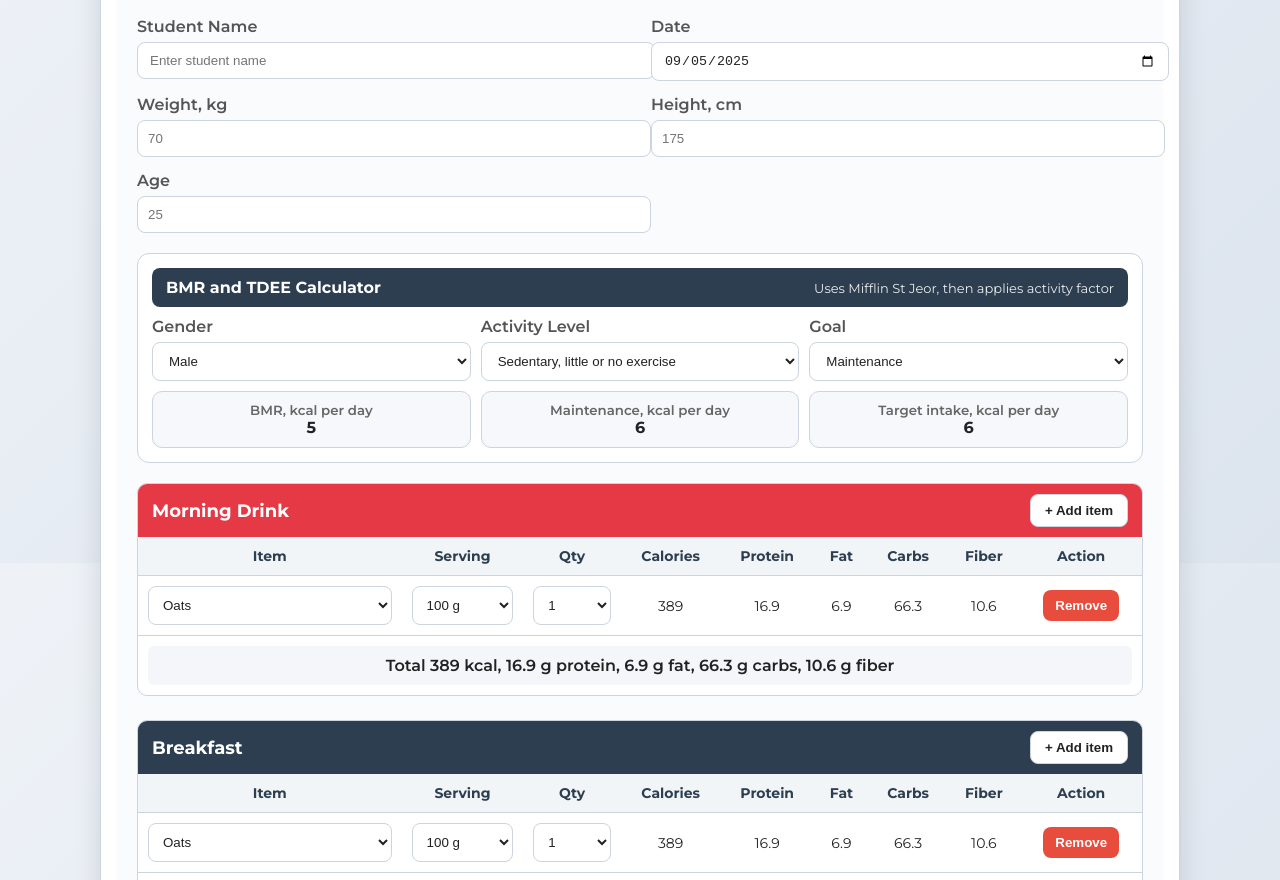
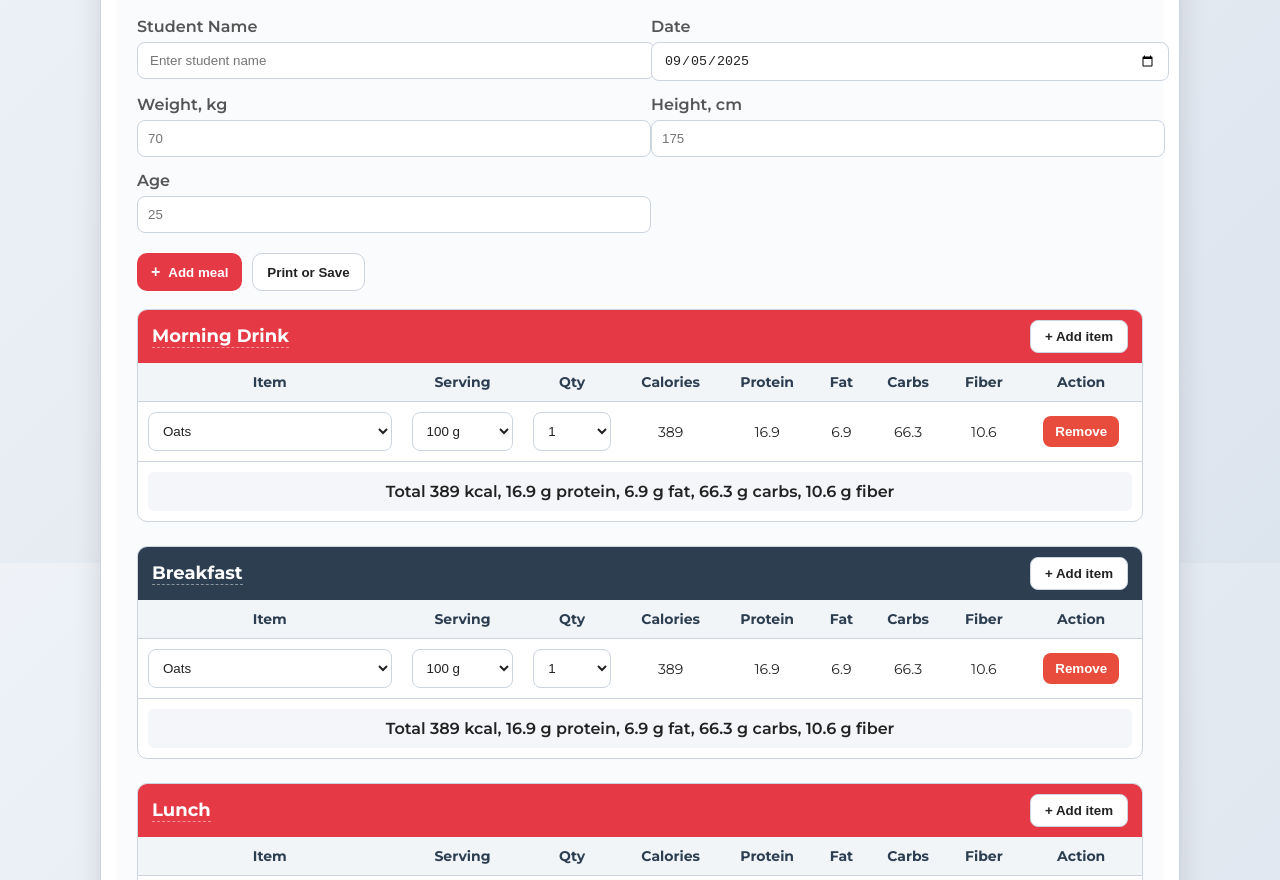
Before and after one commit to malikshahid17/diet-plan, a plain HTML site: page index.html in a window 1280 px wide. Shown: the part 237-1117 px from the top of the page. Drawn offline with Linux system fonts and the light colour scheme.

Commit message:
Update index.html

```diff
--- a/index.html
+++ b/index.html
@@ -15,8 +15,8 @@
       --ink:#222;
       --ink-soft:#555;
 
-      --red:#e63946;
-      --slate:#2c3e50;
+      --red:#e63946;     /* brand red */
+      --slate:#2c3e50;   /* deep slate */
     }
 
     html,body{height:100%;}
@@ -27,6 +27,8 @@
       color:var(--ink);
       -webkit-font-smoothing:antialiased;
       -moz-osx-font-smoothing:grayscale;
+      -webkit-print-color-adjust: exact;
+      print-color-adjust: exact;
     }
 
     main#printable{max-width:1080px;margin:28px auto;padding:18px;}
@@ -59,6 +61,7 @@
     .tagline{margin:0;font-weight:600;font-size:14px;color:var(--red);letter-spacing:.4px;}
     .nutri-banner{
       padding:8px 12px;background:var(--slate);color:#fff;font-size:14px;font-weight:600;border-radius:6px;display:inline-block;
+      -webkit-print-color-adjust: exact; print-color-adjust: exact;
     }
     .nutri-banner span{font-weight:700;color:#ffe082;}
     .nutri-banner .phone{margin-left:12px;font-style:italic;font-weight:500;color:#f9dede;}
@@ -76,39 +79,27 @@
       padding:10px 12px;border-radius:8px;border:1px solid var(--line);background:#fff;color:var(--ink);
     }
 
-    /* BMR card */
-    .bmr-card{
+    .toolbar{
+      display:flex;gap:10px;flex-wrap:wrap;margin:4px 0 16px;
+    }
+    .btn{
+      background:#fff;color:var(--ink);
       border:1px solid var(--line);
-      border-radius:12px;
-      background:#fff;
-      padding:14px;
-      margin:6px 0 20px;
+      padding:10px 14px;border-radius:10px;cursor:pointer;font-weight:800;
     }
-    .bmr-head{
-      display:flex;align-items:center;justify-content:space-between;gap:10px;
-      background:var(--slate);color:#fff;padding:10px 14px;border-radius:8px;margin-bottom:10px;
-    }
-    .bmr-grid{
-      display:grid;
-      grid-template-columns: repeat(3, minmax(160px, 1fr));
-      gap:10px;
-    }
-    .bmr-stats{
-      display:grid;
-      grid-template-columns: repeat(3, minmax(120px, 1fr));
-      gap:10px;
-      margin-top:10px;
-    }
-    .stat{
-      background:#f6f8fb;border:1px solid var(--line);border-radius:10px;padding:10px;text-align:center;font-weight:700;
-    }
-    .stat small{display:block;font-weight:600;color:#666;}
+    .btn.primary{background:var(--red);color:#fff;border:none;}
+    .btn.icon{display:inline-flex;align-items:center;gap:8px;}
+    .btn .plus{font-weight:900;font-size:16px}
 
     /* sections */
     .section{margin:18px 0 24px;border:1px solid var(--line);border-radius:10px;overflow:hidden;background:#fff;}
     .section-header{
       display:flex;align-items:center;justify-content:space-between;gap:10px;
       padding:10px 14px;color:#fff;flex-wrap:wrap;
+      -webkit-print-color-adjust: exact; print-color-adjust: exact;
+    }
+    .section-title[contenteditable="true"]{
+      outline:none;border-bottom:1px dashed rgba(255,255,255,.45);
     }
     .section-header h3{margin:0;font-size:18px;}
     .add-btn{
@@ -126,7 +117,7 @@
     th{background:#f2f5f8;color:var(--slate);}
     .totals{margin:10px;padding:10px;text-align:center;font-weight:600;background:#f4f6f9;border-radius:6px;}
 
-    /* controls */
+    /* controls inside rows */
     select, input[type="number"], input[type="text"].custom-name, input[type="number"].custom-macro{
       width:100%;padding:10px;border:1px solid var(--line);border-radius:8px;background:#fff;color:var(--ink);
     }
@@ -142,20 +133,20 @@
     .controls{margin-top:10px;}
     .print-btn{background:var(--red);color:#fff;border:none;padding:12px 20px;border-radius:8px;cursor:pointer;font-weight:800;}
 
-    /* print only planner */
+    /* print only planner, keep colors */
     @page{size:A4;margin:10mm;}
     @media print{
+      *{-webkit-print-color-adjust: exact; print-color-adjust: exact;}
       body *{visibility:hidden;}
       #printable,#printable *{visibility:visible;}
       #printable{position:absolute;left:0;top:0;width:190mm;}
-      .add-btn,.remove-btn{display:none;}
+      .add-btn,.remove-btn,.btn{display:none !important;}
       .table-wrap{overflow:visible;}
     }
 
     /* mobile tweaks */
     @media (max-width: 900px){
-      .bmr-grid{grid-template-columns: repeat(2, minmax(160px, 1fr));}
-      .bmr-stats{grid-template-columns: repeat(2, minmax(120px, 1fr));}
+      .info-grid{grid-template-columns:1fr;gap:12px;}
     }
     @media (max-width: 768px){
       main#printable{padding:12px;margin:16px auto;}
@@ -168,9 +159,6 @@
       .brand-name{font-size:36px;}
       .tagline{font-size:13px;}
       .nutri-banner{font-size:13px;}
-
-      .info-grid{grid-template-columns:1fr;gap:12px;}
-      .field input, .field select{padding:12px;font-size:16px;}
 
       .section{margin:14px 0 18px;}
       .section-header h3{font-size:17px;}
@@ -185,8 +173,6 @@
       .brand-name{font-size:30px;}
       .nutri-banner{display:block;}
       table{min-width:640px;}
-      .bmr-grid{grid-template-columns: 1fr;}
-      .bmr-stats{grid-template-columns: 1fr;}
     }
   </style>
 </head>
@@ -204,7 +190,7 @@
         <h1 class="brand-name"><span class="accent">MUSCLE MAFIA</span> GYM KAHUTA</h1>
         <p class="tagline">"Fuel your body, power your mind, transform your life"</p>
         <div class="nutri-banner">
-          <span>Nutrition Specialist:</span> Abdul Nabeel
+          <span>Nutrition Specialist:</span> Abdul Nabeel Saqbi
           <span class="phone">📞 +92 349 8948105</span>
         </div>
       </header>
@@ -218,120 +204,17 @@
         <div class="field"><label>Age</label><input id="age" type="number" inputmode="numeric" placeholder="25"></div>
       </div>
 
-      <!-- BMR and TDEE -->
-      <section class="bmr-card" id="bmrCard">
-        <div class="bmr-head">
-          <strong>BMR and TDEE Calculator</strong>
-          <span style="font-size:13px;opacity:.9">Uses Mifflin St Jeor, then applies activity factor</span>
-        </div>
-        <div class="bmr-grid">
-          <div class="field">
-            <label>Gender</label>
-            <select id="gender">
-              <option value="male">Male</option>
-              <option value="female">Female</option>
-            </select>
-          </div>
-          <div class="field">
-            <label>Activity Level</label>
-            <select id="activity">
-              <option value="1.2">Sedentary, little or no exercise</option>
-              <option value="1.375">Light, 1 to 3 days per week</option>
-              <option value="1.55">Moderate, 3 to 5 days per week</option>
-              <option value="1.725">Active, 6 to 7 days per week</option>
-              <option value="1.9">Very active, physical job or two sessions</option>
-            </select>
-          </div>
-          <div class="field">
-            <label>Goal</label>
-            <select id="goal">
-              <option value="0">Maintenance</option>
-              <option value="-0.15">Cut, about 15 percent deficit</option>
-              <option value="0.10">Lean bulk, about 10 percent surplus</option>
-            </select>
-          </div>
-        </div>
+      <div class="toolbar">
+        <button class="btn icon primary" onclick="addMealCard()"><span class="plus">+</span> Add meal</button>
+        <button class="btn" onclick="window.print()">Print or Save</button>
+      </div>
 
-        <div class="bmr-stats">
-          <div class="stat"><small>BMR, kcal per day</small><span id="bmrOut">0</span></div>
-          <div class="stat"><small>Maintenance, kcal per day</small><span id="tdeeOut">0</span></div>
-          <div class="stat"><small>Target intake, kcal per day</small><span id="targetOut">0</span></div>
-        </div>
-      </section>
-
-      <!-- Sections, alternating headers -->
-      <section class="section header-red" id="morning">
-        <div class="section-header">
-          <h3>Morning Drink</h3>
-          <button class="add-btn" onclick="addRow('morning-table')">+ Add item</button>
-        </div>
-        <div class="table-wrap">
-          <table id="morning-table">
-            <tr>
-              <th>Item</th><th>Serving</th><th>Qty</th>
-              <th>Calories</th><th>Protein</th><th>Fat</th><th>Carbs</th><th>Fiber</th>
-              <th>Action</th>
-            </tr>
-          </table>
-        </div>
-        <div class="totals" id="morning-total"></div>
-      </section>
-
-      <section class="section header-slate" id="breakfast">
-        <div class="section-header">
-          <h3>Breakfast</h3>
-          <button class="add-btn" onclick="addRow('breakfast-table')">+ Add item</button>
-        </div>
-        <div class="table-wrap">
-          <table id="breakfast-table">
-            <tr>
-              <th>Item</th><th>Serving</th><th>Qty</th>
-              <th>Calories</th><th>Protein</th><th>Fat</th><th>Carbs</th><th>Fiber</th>
-              <th>Action</th>
-            </tr>
-          </table>
-        </div>
-        <div class="totals" id="breakfast-total"></div>
-      </section>
-
-      <section class="section header-red" id="lunch">
-        <div class="section-header">
-          <h3>Lunch</h3>
-          <button class="add-btn" onclick="addRow('lunch-table')">+ Add item</button>
-        </div>
-        <div class="table-wrap">
-          <table id="lunch-table">
-            <tr>
-              <th>Item</th><th>Serving</th><th>Qty</th>
-              <th>Calories</th><th>Protein</th><th>Fat</th><th>Carbs</th><th>Fiber</th>
-              <th>Action</th>
-            </tr>
-          </table>
-        </div>
-        <div class="totals" id="lunch-total"></div>
-      </section>
-
-      <section class="section header-slate" id="dinner">
-        <div class="section-header">
-          <h3>Dinner</h3>
-          <button class="add-btn" onclick="addRow('dinner-table')">+ Add item</button>
-        </div>
-        <div class="table-wrap">
-          <table id="dinner-table">
-            <tr>
-              <th>Item</th><th>Serving</th><th>Qty</th>
-              <th>Calories</th><th>Protein</th><th>Fat</th><th>Carbs</th><th>Fiber</th>
-              <th>Action</th>
-            </tr>
-          </table>
-        </div>
-        <div class="totals" id="dinner-total"></div>
-      </section>
+      <!-- Initial meals get injected here -->
+      <div id="meals"></div>
 
       <div class="summary">
         <h3>Daily Nutrition Summary</h3>
         <p id="daily-summary">Calories 0 kcal, Protein 0 g, Fat 0 g, Carbs 0 g, Fiber 0 g</p>
-        <div class="controls"><button class="print-btn" onclick="window.print()">Print or Save</button></div>
       </div>
 
     </div>
@@ -339,71 +222,122 @@
 </main>
 
 <script>
-  /* Nutrition database, macros per serving */
+  /* Nutrition database, macros per serving
+     names are clean, amounts are in Serving, Qty multiplies them
+  */
   const DB = {
+    // grains, dairy, protein
     "Oats":[ s("100 g",389,16.9,6.9,66.3,10.6), s("50 g",195,8.5,3.5,33.2,5.3) ],
     "Whey Protein":[ s("1 scoop, 30 g",120,24,2,3,1) ],
-    "Eggs, Whole":[ s("1 pc, 50 g",72,6.3,4.8,0.4,0) ],
-    "Egg Whites":[ s("1 pc, 33 g",17,3.6,0,0.2,0) ],
+    "Eggs, Whole":[ s("1 pc",72,6.3,4.8,0.4,0) ],
+    "Egg Whites":[ s("1 pc",17,3.6,0,0.2,0) ],
     "Milk":[ s("250 ml",155,8,8,12,0) ],
     "Yogurt, Plain":[ s("200 g",122,7,6,9,0) ],
-    "Greek Yogurt":[ s("170 g cup",100,17,0,6,0) ],
+    "Greek Yogurt":[ s("170 g",100,17,0,6,0) ],
     "Paneer":[ s("100 g",296,18,22,4,0) ],
-    "Lassi":[ s("250 ml",150,6,6,18,0) ],
     "Chicken Breast":[ s("100 g cooked",165,31,3.6,0,0) ],
     "Chicken Thigh":[ s("100 g cooked",209,26,10.9,0,0) ],
     "Beef, Lean":[ s("100 g cooked",250,26,15,0,0) ],
     "Mutton":[ s("100 g cooked",294,25,21,0,0) ],
     "Fish, Rohu":[ s("100 g",97,18,3,0,0) ],
     "Fish, Salmon":[ s("100 g",208,20,13,0,0) ],
-    "Tuna, Canned":[ s("100 g drained",132,29,1,0,0) ],
-    "Chapati":[ s("1 pc, 50 g",120,3.6,3,18,2) ],
-    "Roti, Whole Wheat":[ s("1 pc, 50 g",120,3.6,3,18,2) ],
-    "Paratha":[ s("1 pc, 80 g",260,5,14,28,2) ],
+    "Tuna, Canned":[ s("100 g",132,29,1,0,0) ],
+    "Chapati":[ s("1 pc",120,3.6,3,18,2) ],
+    "Roti, Whole Wheat":[ s("1 pc",120,3.6,3,18,2) ],
+    "Paratha":[ s("1 pc",260,5,14,28,2) ],
     "White Rice":[ s("1 cup cooked, 150 g",205,4.2,0.4,45,0.6) ],
     "Brown Rice":[ s("1 cup cooked, 150 g",216,5,1.8,45,3.5) ],
     "Quinoa":[ s("1 cup cooked, 185 g",222,8,3.6,39,5) ],
     "Boiled Rice":[ s("1 cup cooked, 150 g",205,4.2,0.4,45,0.6) ],
-    "Dal, Masoor":[ s("1 cup cooked, 198 g",230,18,0.8,40,15) ],
-    "Dal, Moong":[ s("1 cup cooked, 202 g",212,14,0.8,38,15) ],
-    "Dal, Chana":[ s("1 cup cooked, 164 g",269,15,4,45,12) ],
-    "Chana, Boiled":[ s("1 cup cooked, 164 g",269,15,4,45,12) ],
-    "Rajma, Kidney Beans":[ s("1 cup cooked, 177 g",225,15,0.9,40,11) ],
-    "Lobia, Black eyed beans":[ s("1 cup cooked, 170 g",200,13,0.7,35,11) ],
-    "Potato, Boiled":[ s("1 medium, 173 g",161,4.3,0.2,37,3.8) ],
-    "Sweet Potato":[ s("1 medium, 130 g",112,2,0.1,26,4) ],
-    "Mixed Sabzi":[ s("1 cup cooked, 150 g",110,4,5,14,4) ],
+
+    // legumes
+    "Dal, Masoor":[ s("1 cup cooked",230,18,0.8,40,15) ],
+    "Dal, Moong":[ s("1 cup cooked",212,14,0.8,38,15) ],
+    "Dal, Chana":[ s("1 cup cooked",269,15,4,45,12) ],
+    "Chickpeas, Boiled":[ s("1 cup cooked",269,15,4,45,12) ],
+    "Rajma, Kidney Beans":[ s("1 cup cooked",225,15,0.9,40,11) ],
+    "Lobia, Black eyed beans":[ s("1 cup cooked",200,13,0.7,35,11) ],
+
+    // nuts and seeds
+    "Almonds":[ s("30 g",173,6,15,6,3.5) ],
+    "Walnuts":[ s("30 g",185,4.3,18.5,4,2) ],
+    "Cashews":[ s("30 g",155,5,12,9,1) ],
+    "Pistachios":[ s("30 g",159,6,13,8,3) ],
+    "Peanuts":[ s("30 g",170,7,14,5,2) ],
+    "Peanut Butter":[ s("1 tbsp, 16 g",94,4,8,3,1) ],
+    "Chia Seeds":[ s("1 tbsp, 12 g",58,2,4,5,5) ],
+    "Flaxseed":[ s("1 tbsp, 10 g",55,1.9,4.3,3,2.8) ],
+    "Pumpkin Seeds":[ s("30 g",170,9,14,5,2) ],
+    "Watermelon Seeds":[ s("30 g",170,8,13,4,0) ],
+    "Basil Seeds":[ s("1 tbsp, 12 g",58,2,3,5,5) ],  // approx
+
+    // fruits and veg
+    "Banana":[ s("1 medium",105,1.3,0.3,27,3.1) ],
+    "Apple":[ s("1 medium",95,0.5,0.3,25,4.4) ],
+    "Orange":[ s("1 medium",62,1.2,0.2,15,3) ],
+    "Mango":[ s("1 cup, 165 g",99,1.4,0.6,25,2.6) ],
+    "Berries, Mixed":[ s("1 cup, 148 g",84,1,0.5,21,3.6) ],
+    "Dates":[ s("1 pc",22,0.2,0,6,0.6) ],
+    "Figs, Dried":[ s("1 pc",47,0.6,0.2,12,1.6) ],
+    "Raisins":[ s("30 g",90,1,0,24,1) ],
+    "Beetroot":[ s("100 g",43,1.6,0.2,10,2.8) ],
+    "Cucumber":[ s("100 g",15,0.7,0.1,3.6,0.5) ],
+    "Carrot":[ s("100 g",41,0.9,0.2,10,2.8) ],
     "Palak, Spinach":[ s("1 cup cooked, 180 g",41,5.3,0.5,7,4) ],
     "Bhindi, Okra":[ s("1 cup cooked, 160 g",190,5,10,22,8) ],
     "Cabbage":[ s("1 cup cooked, 150 g",33,2,0.2,8,4) ],
     "Cauliflower":[ s("1 cup cooked, 150 g",30,2.3,0.6,5,3) ],
-    "Peanut Butter":[ s("1 tbsp, 16 g",94,4,8,3,1) ],
-    "Peanuts":[ s("30 g",170,7,14,5,2) ],
-    "Almonds":[ s("30 g",173,6,15,6,3.5) ],
-    "Walnuts":[ s("30 g",185,4.3,18.5,4,2) ],
-    "Cashews":[ s("30 g",155,5,12,9,1) ],
-    "Pistachios":[ s("30 g",159,6,13,8,3) ],
-    "Chia Seeds":[ s("1 tbsp, 12 g",58,2,4,5,5) ],
-    "Flaxseed":[ s("1 tbsp, 10 g",55,1.9,4.3,3,2.8) ],
-    "Dates":[ s("3 pcs, 24 g",66,0.5,0.1,18,2) ],
-    "Raisins":[ s("30 g",90,1,0,24,1) ],
-    "Figs, Dried":[ s("2 pcs, 40 g",95,1.2,0.4,24,3.5) ],
-    "Banana":[ s("1 medium, 118 g",105,1.3,0.3,27,3.1) ],
-    "Apple":[ s("1 medium, 182 g",95,0.5,0.3,25,4.4) ],
-    "Orange":[ s("1 medium, 131 g",62,1.2,0.2,15,3) ],
-    "Mango":[ s("1 cup, 165 g",99,1.4,0.6,25,2.6) ],
-    "Berries, Mixed":[ s("1 cup, 148 g",84,1,0.5,21,3.6) ],
-    "Bread, Brown":[ s("1 slice, 30 g",75,3,1,13,2) ],
-    "Bread, Multigrain":[ s("1 slice, 40 g",110,5,2,19,3) ],
-    "Olive Oil":[ s("1 tbsp, 14 g",119,0,14,0,0) ],
-    "Ghee":[ s("1 tbsp, 14 g",123,0,14,0,0) ],
+    "Lemon":[ s("1 medium",17,0.6,0.2,5.4,1.6) ],
+
+    // drinks and extras
+    "Apple Juice":[ s("250 ml",114,0,0,28,0.2) ],
+    "Orange Juice":[ s("250 ml",112,2,0.5,26,0.5) ],
+    "Coffee":[ s("240 ml",2,0.3,0,0,0) ],
+    "Green Tea":[ s("240 ml",2,0,0,0,0) ],
     "Honey":[ s("1 tbsp, 21 g",64,0,0,17,0) ],
     "Jaggery":[ s("1 tsp, 7 g",26,0,0,6.7,0) ],
+    "Ghee":[ s("1 tbsp, 14 g",123,0,14,0,0) ],
+    "Olive Oil":[ s("1 tbsp, 14 g",119,0,14,0,0) ],
+    "Gond Katera":[ s("1 tsp",30,0,0,7,0) ],
+
     "Custom":[ s("per serving",0,0,0,0,0) ]
   };
   function s(serving, cal, pro, fat, carb, fiber){ return { serving, cal, pro, fat, carb, fiber }; }
+  const QTY_OPTIONS = [1,2,3,4,5,6,8,10];
 
-  const QTY_OPTIONS = [1,2,3,4,5,6,8,10];
+  /* Add initial four meals and allow adding more */
+  const mealsRoot = document.getElementById("meals");
+  let mealCount = 0;
+  const headerColors = ["header-red","header-slate"]; // alternate
+
+  function addMealCard(title="Morning Drink"){
+    const colorClass = headerColors[mealCount % headerColors.length];
+    const idBase = `meal${Date.now()}_${Math.floor(Math.random()*10000)}`;
+    const tableId = `${idBase}-table`;
+    const totalId = `${idBase}-total`;
+
+    const section = document.createElement("section");
+    section.className = `section ${colorClass}`;
+    section.innerHTML = `
+      <div class="section-header">
+        <h3 class="section-title" contenteditable="true">${title}</h3>
+        <button class="add-btn" onclick="addRow('${tableId}')">+ Add item</button>
+      </div>
+      <div class="table-wrap">
+        <table id="${tableId}">
+          <tr>
+            <th>Item</th><th>Serving</th><th>Qty</th>
+            <th>Calories</th><th>Protein</th><th>Fat</th><th>Carbs</th><th>Fiber</th>
+            <th>Action</th>
+          </tr>
+        </table>
+      </div>
+      <div class="totals" id="${totalId}"></div>
+    `;
+    mealsRoot.appendChild(section);
+    addRow(tableId);
+    mealCount++;
+  }
 
   function addRow(tableId){
     const t = document.getElementById(tableId);
@@ -500,16 +434,17 @@
   function round1(n){ return Math.round(n * 10) / 10; }
 
   function removeRow(btn){
+    const table = btn.closest("table");
     btn.closest("tr").remove();
     updateTotals();
+    // if only header left, keep it, user can add again
   }
 
   function updateTotals(){
     let day = {cal:0,pro:0,fat:0,carb:0,fiber:0};
-    const ids = ["morning-table","breakfast-table","lunch-table","dinner-table"];
+    const tables = Array.from(document.querySelectorAll("#meals table"));
 
-    ids.forEach(id=>{
-      const table = document.getElementById(id);
+    tables.forEach(table=>{
       let meal = {cal:0,pro:0,fat:0,carb:0,fiber:0};
       for(let i=1;i<table.rows.length;i++){
         const row = table.rows[i];
@@ -519,8 +454,10 @@
         meal.carb  += parseFloat(row.querySelector(".carb").textContent)  || 0;
         meal.fiber += parseFloat(row.querySelector(".fiber").textContent) || 0;
       }
+      const totalId = table.id.replace("table","total");
       const out = `Total ${round1(meal.cal)} kcal, ${round1(meal.pro)} g protein, ${round1(meal.fat)} g fat, ${round1(meal.carb)} g carbs, ${round1(meal.fiber)} g fiber`;
-      document.getElementById(id.replace("table","total")).innerText = out;
+      const tgt = document.getElementById(totalId);
+      if(tgt) tgt.innerText = out;
 
       day.cal += meal.cal; day.pro += meal.pro; day.fat += meal.fat; day.carb += meal.carb; day.fiber += meal.fiber;
     });
@@ -529,39 +466,12 @@
       `Calories ${round1(day.cal)} kcal, Protein ${round1(day.pro)} g, Fat ${round1(day.fat)} g, Carbs ${round1(day.carb)} g, Fiber ${round1(day.fiber)} g`;
   }
 
-  /* BMR and TDEE logic */
-  function calcBMR(){
-    const kg   = parseFloat(document.getElementById("weight").value) || 0;
-    const cm   = parseFloat(document.getElementById("height").value) || 0;
-    const age  = parseFloat(document.getElementById("age").value)    || 0;
-    const sex  = document.getElementById("gender").value;
-    const act  = parseFloat(document.getElementById("activity").value) || 1.2;
-    const goal = parseFloat(document.getElementById("goal").value) || 0;
-
-    // Mifflin St Jeor
-    const base = 10*kg + 6.25*cm - 5*age + (sex === "male" ? 5 : -161);
-    const bmr = Math.max(0, base);
-    const tdee = Math.max(0, bmr * act);
-    const target = Math.max(0, tdee * (1 + goal));
-
-    document.getElementById("bmrOut").textContent    = Math.round(bmr);
-    document.getElementById("tdeeOut").textContent   = Math.round(tdee);
-    document.getElementById("targetOut").textContent = Math.round(target);
-  }
-
-  ["weight","height","age"].forEach(id=>{
-    document.getElementById(id).addEventListener("input", calcBMR);
-  });
-  ["gender","activity","goal"].forEach(id=>{
-    document.getElementById(id).addEventListener("change", calcBMR);
-  });
-
-  // default date and initial calculations
+  // seed four common meals
   document.getElementById("planDate").value = new Date().toISOString().split("T")[0];
-  calcBMR();
-
-  // seed one row per meal
-  ["morning-table","breakfast-table","lunch-table","dinner-table"].forEach(addRow);
+  addMealCard("Morning Drink");
+  addMealCard("Breakfast");
+  addMealCard("Lunch");
+  addMealCard("Dinner");
 </script>
 </body>
 </html>
```
